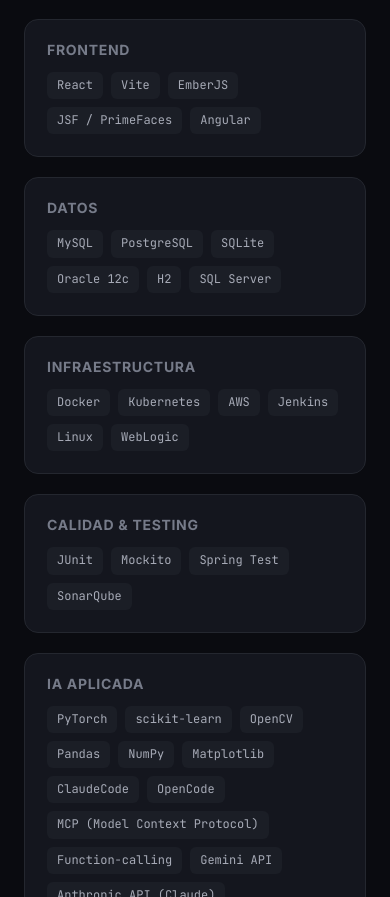
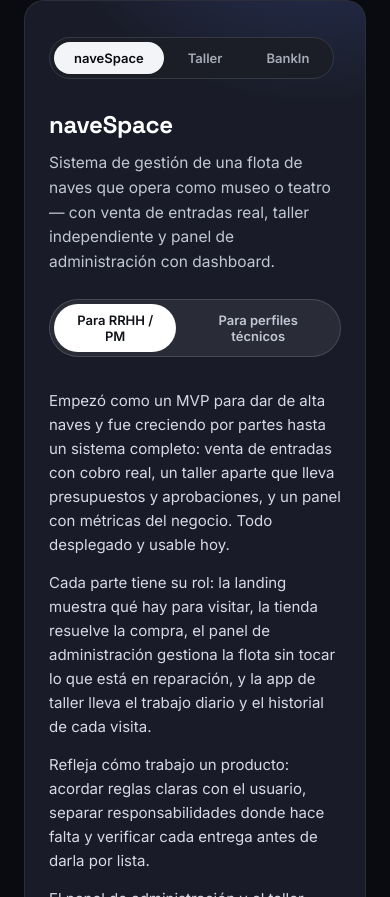
Before and after one commit to darwinrocha85/darwin-rocha-portfolio, a React (Vite) app: page / in a window 390 px wide. Shown: the part 5107-6004 px from the top of the page. Built offline with nearby package versions, Linux system fonts and the light colour scheme.

Commit message:
Asistente IA: Groq principal, seccion harness PM/tecnico, Skills absorbida en Experiencia

```diff
--- a/src/App.jsx
+++ b/src/App.jsx
@@ -1,7 +1,6 @@
 import Header from './components/Header'
 import Hero from './components/Hero'
 import Experience from './components/Experience'
-import Skills from './components/Skills'
 import FeaturedProject from './components/FeaturedProject'
 import IASolutions from './components/IASolutions'
 import OtherProjects from './components/OtherProjects'
@@ -16,7 +15,6 @@
       <main>
         <Hero />
         <Experience />
-        <Skills />
         <FeaturedProject />
         <IASolutions />
         <OtherProjects />
--- a/src/components/Header.jsx
+++ b/src/components/Header.jsx
@@ -4,7 +4,6 @@
 
 const NAV_ITEMS = [
   { href: '#experiencia', label: 'Experiencia' },
-  { href: '#skills', label: 'Skills' },
   { href: '#proyecto-destacado', label: 'Ecosistema' },
   { href: '#ia-solutions', label: 'IA Solutions' },
   { href: '#otros-proyectos', label: 'Otros' },
--- a/src/components/Skills.jsx
+++ /dev/null
@@ -1,31 +0,0 @@
-import { skillGroups } from '../data/content'
-import { useReveal } from '../hooks/useReveal'
-
-export default function Skills() {
-  const { ref, revealed } = useReveal()
-  return (
-    <section ref={ref} className={`section reveal${revealed ? ' is-visible' : ''}`} id="skills">
-      <div className="container">
-        <div className="section-head">
-          <span className="eyebrow">Skills</span>
-          <h2>Stack y herramientas</h2>
-        </div>
-
-        <div className="skills-grid">
-          {skillGroups.map((group) => (
-            <div className="skill-card" key={group.label}>
-              <h3>{group.label}</h3>
-              <div className="tag-row">
-                {group.items.map((item) => (
-                  <span className="tag" key={item}>
-                    {item}
-                  </span>
-                ))}
-              </div>
-            </div>
-          ))}
-        </div>
-      </div>
-    </section>
-  )
-}
--- a/src/data/content.js
+++ b/src/data/content.js
@@ -111,19 +111,6 @@
   { title: 'Certificación Scrum Master', place: '', year: '2024' },
 ]
 
-export const skillGroups = [
-  { label: 'Backend', items: ['Java', 'Spring Boot', 'Python', 'Flask', 'PHP / Laravel', 'Kotlin'] },
-  { label: 'Frontend', items: ['React', 'Vite', 'EmberJS', 'JSF / PrimeFaces', 'Angular'] },
-  { label: 'Datos', items: ['MySQL', 'PostgreSQL', 'SQLite', 'Oracle 12c', 'H2', 'SQL Server'] },
-  { label: 'Infraestructura', items: ['Docker', 'Kubernetes', 'AWS', 'Jenkins', 'Linux', 'WebLogic'] },
-  { label: 'Calidad & Testing', items: ['JUnit', 'Mockito', 'Spring Test', 'SonarQube'] },
-  {
-    label: 'IA aplicada',
-    items: ['PyTorch', 'scikit-learn', 'OpenCV', 'Pandas', 'NumPy', 'Matplotlib', 'ClaudeCode', 'OpenCode',
-    'MCP (Model Context Protocol)', 'Function-calling', 'Gemini API', 'Anthropic API (Claude)'],
-  },
-]
-
 export const featuredProject = {
   name: 'naveSpace',
   tagline:
@@ -161,7 +148,7 @@
     '3 frontends en React + Vite sobre ese backend: landing que agrega lo reservable (museos y funciones con fecha) con deep-link a la tienda, tienda que resuelve la compra, y panel admin con dashboard de solo lectura (ingresos, ocupación del día, estado de flota, top naves) sin tocar esquema. Tabla sin scroll horizontal y columna Estado en lugar de Taller.',
     'Cobro real vía BankIn desde el backend — nada se guarda hasta que BankIn confirma con 201 y cancelar intenta revertir el cobro — con email de compra y cancelación. El taller expone presupuestos con histórico: lo enviado y, si hubo rechazo, lo anterior queda visible.',
     'Taller extraído a servicio propio en Python 3.14 + FastAPI con SQLAlchemy 2.0 y SQLite en archivo, con su propia app en React + Vite de estilo sobrio de hangar. El panel admin solo envía a taller y ve estado/historial; el flujo fino (recibir, avanzar, presupuesto) vive en la app de taller.',
-    'El panel admin corre su propio motor de function-calling (lectura y escritura sobre la flota) sobre Gemini - gemini-3.6-flash - o Claude - claude-haiku-4-5 - según la variable `AI_PROVIDER` — un solo JSON Schema por tool sirve para los dos proveedores. Ese mismo catálogo se expone además por un servidor MCP aparte (protocolo `@modelcontextprotocol/sdk`, sin pasar por el SDK de ningún modelo) para que cualquier cliente MCP externo, no solo el widget de chat, pueda consultarlo y operarlo. El taller vive en su propio proyecto de Cloud Functions, con su propio motor y catálogo de tools: no comparte deploy ni servidor MCP con el panel admin, a propósito, para que un cambio grande en uno no pueda afectar al otro.',
+    'El panel admin corre su propio motor de function-calling (lectura y escritura sobre la flota) sobre Groq (`qwen/qwen3.8-27b`, gratis sin tarjeta) con Gemini como fallback ante 429, según la variable `AI_PROVIDER` — un solo JSON Schema por tool sirve para los tres proveedores, y catálogo + prompts en inglés (las respuestas siguen en español) para gastar menos tokens. Ese mismo catálogo se expone además por un servidor MCP aparte (protocolo `@modelcontextprotocol/sdk`, sin pasar por el SDK de ningún modelo) para que cualquier cliente MCP externo, no solo el widget de chat, pueda consultarlo y operarlo. El taller comparte proyecto y deploy (`spacecraft-mcp`) con el panel admin, pero con catálogo y SYSTEM_PROMPT propios: sus 6 tools de lectura se reusan por referencia desde el catálogo admin —misma definición, cero duplicación— y el flujo fino (recibir, avanzar, presupuesto) vive en sus 9 tools propias.',
   ],
 }
 
@@ -190,15 +177,16 @@
   ],
   backendRepo: 'https://github.com/darwinrocha85/spacecraftSystem-frontend',
   hrDescription: [
-    'No es un chat de demo: son tres asistentes trabajando sobre casos reales con distinto nivel de permiso. El del admin consulta y opera la flota en vivo, el del taller lleva el día a día del hangar, y el de este portfolio responde solo con lo que está publicado.',
-    'La regla es la misma en los tres: nunca inventar. Los dos primeros leen el dato real antes de responder y piden confirmación antes de cualquier acción con impacto; el tercero prefiere decir “no lo tengo” y mandar a la sección correcta.',
-    'Detrás hay un solo proyecto de IA aparte que expone cada herramienta una sola vez —cada asistente ve únicamente su alcance: el taller no puede tocar cobros y aprobar un presupuesto solo se hace desde el panel, nunca desde un chat.',
-    'Operan en producción con límites reales: cupos del modelo, backends que despiertan lento y registro de cada uso —así una mejora se demuestra con números, no con sensaciones.',
+    'No son un chat de demo: son tres asistentes trabajando sobre casos reales, cada uno con su nivel de permiso. El del panel consulta y opera la flota en vivo, el del taller lleva el día a día del hangar, y el de este portfolio responde solo con lo que está publicado acá.',
+    'La regla es la misma en los tres: no inventar. Los dos primeros leen el dato real antes de responder y piden confirmación antes de cualquier acción con impacto —crear una nave, enviarla a reparar—; el tercero prefiere decir que no lo tiene y llevarte a la sección correcta.',
+    'Como trabajan con cupo limitado del modelo, sumé una capa previa que abarata cada pregunta: deriva a la ventanilla correcta en vez de mostrarle las 28 herramientas, y las repetidas se resuelven sin llamar al modelo. Medido en producción con las mismas 14 preguntas: de 56.934 a 16.344 tokens, un 71 % menos, con las 14 respondidas igual de bien.',
+    'Todo queda registrado —modelo, tokens y latencia de cada uso—, así que cada mejora se demuestra con números. Y cada asistente ve solo su alcance: el taller no toca cobros y aprobar un presupuesto solo se hace desde el panel, nunca desde un chat.',
   ],
   techDescription: [
-    'Mismo motor de function-calling sobre Gemini (hoy `gemini-3.8-flash` en prod: `3.6` agotó su cupo free y `2.5` fue retirado por Google) o Claude (`claude-haiku-4-5`) según `AI_PROVIDER`, con catálogo único de tools: las de lectura del taller se reusan por referencia desde el catálogo admin (mismo backend/endpoint, cero duplicación). El caso del taller sumó `draft_budget_from_damage_description` (matching exacto/fuzzy de texto libre a daños y repuestos, con lo no resuelto al criterio del modelo y confirmación previa a crear) y un fix real: las tools que devuelven listas rompían el loop de Gemini (400) y ahora se envuelven en `{result}`.',
-    'Arquitectura: proyecto `spacecraft-mcp` aparte con el servidor MCP stateless de solo lectura (StreamableHTTP sin sesión, para clientes externos como Claude Desktop: expone 20 tools de lectura, cero escritura) más `askAdmin` y `askTaller` en el mismo proceso —los asistentes consumen las tools en directo, sin doble hop HTTP—. Los frontends son clientes delgados: sus widgets pegan a la URL directa de cada Function (`/askAdmin`, `/askTaller`), en local al emulador `:5001` del proyecto MCP. Cada request guarda su uso (modelo, tokens, latencia) en Firestore (`ai_usage`), etiquetado pre/post-harness para comparar mejoras con datos.',
-    'Seguridad y costo por alcance, no por obscuridad: la confirmación previa a destructivas vive en el SYSTEM_PROMPT del admin (leer impacto + ejecutar nunca en el mismo turno); el taller no la necesita (nada destructivo ni fuera de la reparación); aprobar presupuestos —cobra tarjeta real contra BankIn— está fuera de todos los catálogos; cada pregunta está acotada (500 caracteres, 3 vueltas de tools) y el proyecto lleva alerta de facturación. Este portfolio, sin datos vivos, ni siquiera consume el MCP: contexto estático generado desde content.js en cada build, temperature 0.55, y mock si falta la API key.',
+    'Motor de function-calling propio en Cloud Functions for Firebase 2.ª gen (Node 20, ESM): corre sobre Groq —`qwen/qwen3.8-27b` en producción, pisado por `GROQ_MODEL` porque el catálogo rota— con Gemini (`gemini-3.8-flash`) como fallback ante 429 y Claude (`claude-haiku-4-5`) soportado, todo según `AI_PROVIDER`. Un solo JSON Schema por tool sirve a los tres proveedores; a Groq se le pega por fetch directo a su endpoint OpenAI-compatible, sin SDK nuevo.',
+    'Catálogo único en inglés (las respuestas siguen en español): 28 tools del admin y 15 del taller, con las 6 de lectura reusadas por referencia —misma definición, cero duplicación—. El MCP público expone 20 de solo lectura (denylist de 17 de escritura) por StreamableHTTP stateless (`@modelcontextprotocol/sdk` 1.30); `askAdmin` y `askTaller` consumen las tools en el mismo proceso, sin doble hop HTTP. Cada pregunta va acotada: 500 caracteres, 3 rondas de tools, 6 turnos de historial.',
+    'Harness con `HARNESS_PHASE=post-harness`: router determinístico por familias (el modelo ve 4–12 tools en vez del catálogo completo) más caché L1 exacto —pregunta a `{tool, args}`, dato siempre fresco, 0 tokens en hit— con preguntas frecuentes cableadas, namespaces por endpoint y miss forzado en datos volátiles; memoria más SQLite en local, Firestore `ai_cache` en producción. Bench en prod con 14 preguntas fijas (2026-09-27): 56.934 a 16.344 tokens (−71,3 %; admin −69,4 %, taller −74,3 %), hit-rate L1 0,43 en primera corrida, p50 de latencia 1310 a 1136 ms en admin. Cada request deja su factura en `ai_usage` (tokens, latencia, familia, `cacheHit`).',
+    'El taller suma `draft_budget_from_damage_description` (matching exacto y fuzzy contra catálogo de daños y stock; lo ambiguo queda al criterio del modelo con confirmación previa a crear) y la confirmación previa a destructivas vive en el `SYSTEM_PROMPT` del admin. Aprobar presupuestos —cobra tarjeta real vía BankIn— no existe en ningún catálogo. El caso del portfolio no toca datos vivos: contexto estático generado desde `content.js` en cada build, temperature 0.55 y mock si falta la API key.',
   ],
 }
 
@@ -254,7 +242,7 @@
       'Backend propio en Python 3.14 con FastAPI y arquitectura hexagonal, con SQLite en archivo vía SQLAlchemy 2.0. La máquina de estados y la lógica de presupuestos viven solo en el dominio.',
       'Frontend aparte en React + Vite con estilo sobrio de hangar. La tabla evita scroll horizontal y el detalle se abre haciendo click en “En taller”, mismo patrón que BankIn.',
       'Se conecta con naveSpace solo para crear la visita y avisar cuando vuelve a estar operativa. Fuera de eso, funciona por su cuenta.',
-      'Su asistente de chat es un proyecto de Cloud Functions propio e independiente del panel admin: mismo patrón de function-calling (Gemini - gemini-3.6-flash - o Claude `claude-haiku-4-5-20251001`, según `AI_PROVIDER`), pero con motor, deploy y catálogo separados — 15 tools propias (6 de lectura + 9 de escritura, incluyendo un matcher de texto que arma un borrador de presupuesto a partir de una descripción libre del daño), acotadas a lo que le compete al taller. No pasa por el servidor MCP del panel admin ni depende de su código.',
+      'Su asistente de chat corre en el mismo proyecto y deploy de Cloud Functions que el panel admin (`spacecraft-mcp`), con el mismo motor de function-calling compartido (Groq `qwen/qwen3.8-27b` como principal, Gemini de fallback, según `AI_PROVIDER`), pero con catálogo y alcance propios: 15 tools acotadas a lo que le compete al taller —6 de lectura reusadas por referencia del catálogo admin más 9 propias, incluyendo un matcher de texto que arma un borrador de presupuesto desde una descripción libre del daño—. Como el admin, tampoco pasa por el servidor MCP: consume las tools directo en el mismo proceso.',
     ],
     tech: ['Python', 'FastAPI', 'SQLite', 'SQLAlchemy', 'React', 'Vite'],
     demoUrl: 'https://spacecraft-taller-frontend.web.app',
--- a/src/index.css
+++ b/src/index.css
@@ -699,41 +699,6 @@
   border-radius: 6px;
 }
 
-/* Skills */
-.skills-grid {
-  display: grid;
-  grid-template-columns: repeat(3, 1fr);
-  gap: 20px;
-}
-
-.skill-card {
-  background: var(--surface);
-  border: 1px solid var(--border);
-  border-radius: var(--radius-md);
-  padding: 22px;
-  transition: transform 0.2s ease, box-shadow 0.2s ease, border-color 0.2s ease;
-}
-
-.skill-card:hover {
-  transform: translateY(-3px);
-  box-shadow: var(--shadow-md);
-  border-color: var(--border-strong);
-}
-
-.skill-card h3 {
-  font-size: 14px;
-  font-family: var(--sans);
-  font-weight: 700;
-  color: var(--text-faint);
-  text-transform: uppercase;
-  letter-spacing: 0.05em;
-  margin-bottom: 14px;
-}
-
-.skill-card .tag-row {
-  margin-top: 0;
-}
-
 /* Featured project */
 .featured {
   background: #10121a;
@@ -1364,7 +1329,6 @@
 /* Responsive */
 @media (max-width: 860px) {
   .hero-grid,
-  .skills-grid,
   .phases,
   .apps-grid,
   .projects-grid {
```
Also changed, not shown: scripts/generate-agent-context.mjs (+3 -7 lines), src/components/IASolutions.jsx (+4 -3 lines), 2 other files (tests, documents, lock files or other folders).
